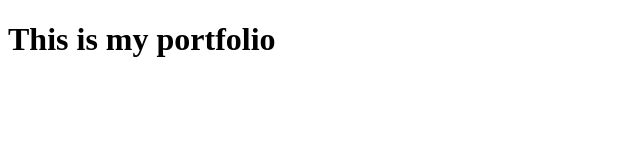
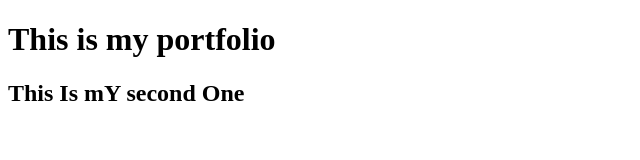
Before and after one commit to Krishna21102000/Portfolio, a plain HTML site: page index.html in a window 1280 px wide. Shown: the whole page, without its empty margins (0-640 px from the left). Drawn offline with Linux system fonts and the light colour scheme.

Commit message:
Change Headings

```diff
--- a/index.html
+++ b/index.html
@@ -7,5 +7,6 @@
 </head>
 <body>
     <h1>This is my portfolio</h1>
+    <h2>This Is mY second One</h2>
 </body>
 </html>
```
